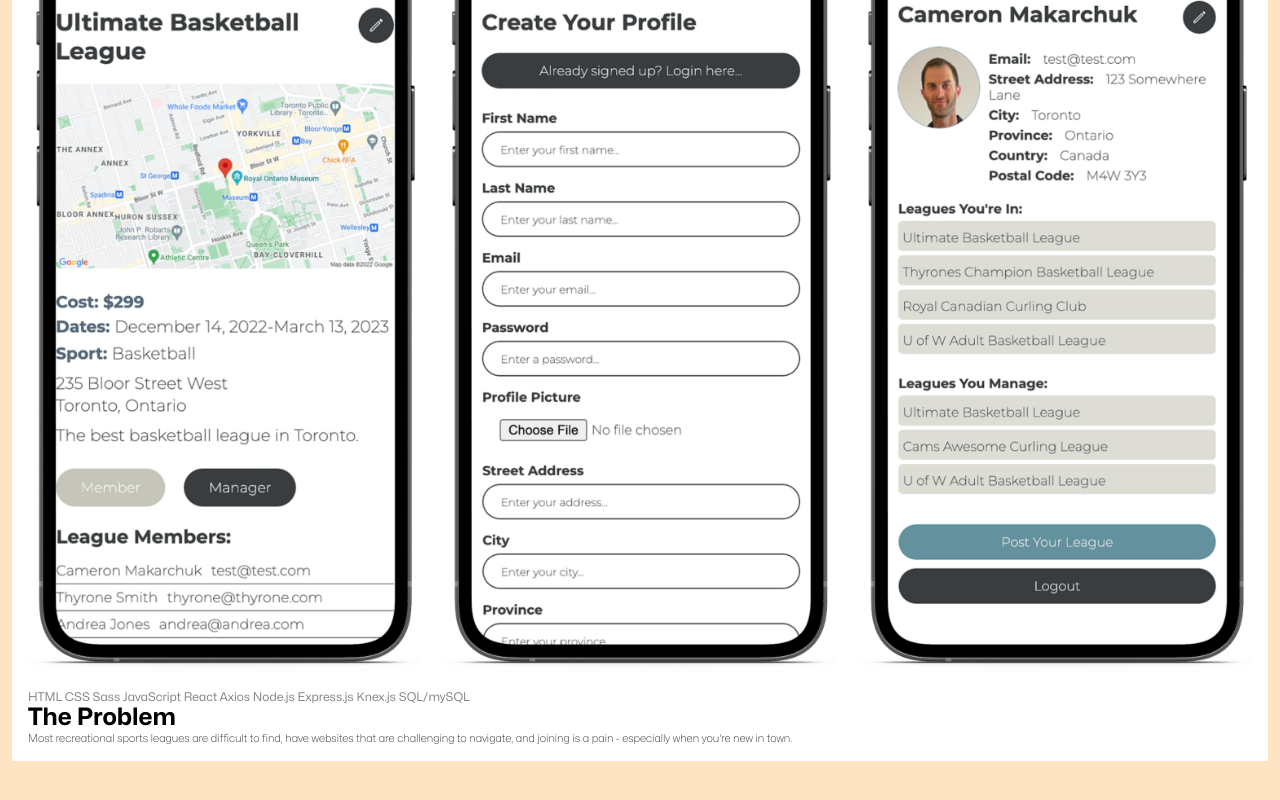
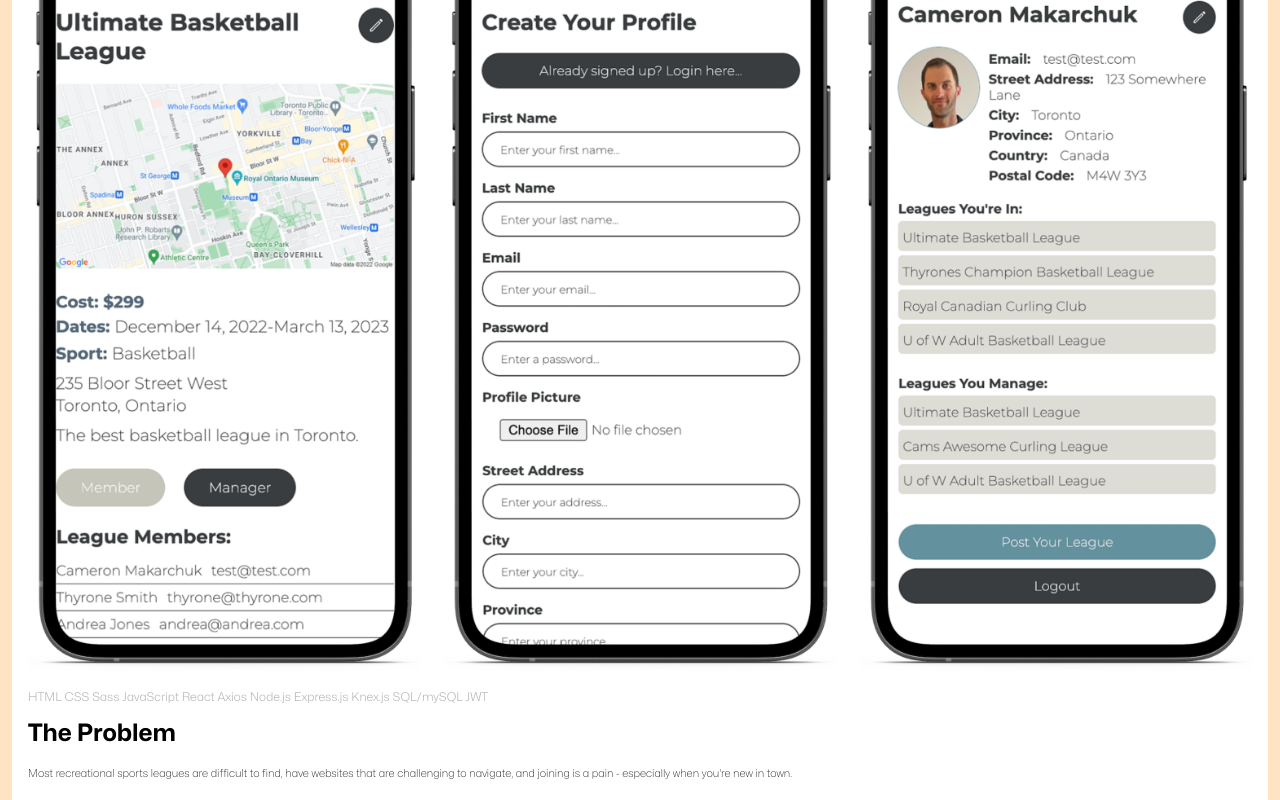
Before and after one commit to cameronmakarchuk/portfolio-site-client, a React (Create React App) app: page /projects/recleague in a window 1280 px wide. Shown: the part 259-1059 px from the top of the page. Before the commit the page ends 1020 px from the top, so only its background shows below. Built offline with nearby package versions, Linux system fonts and the light colour scheme.

Commit message:
Add initial styling for techStack and problem on ProjectHero

```diff
--- a/src/components/ProjectRecLeague/ProjectRecLeague.tsx
+++ b/src/components/ProjectRecLeague/ProjectRecLeague.tsx
@@ -37,6 +37,7 @@ export default function ProjectRecLeague(): JSX.Element {
       "Express.js",
       "Knex.js",
       "SQL/mySQL",
+      "JWT",
     ],
     mockups: [
       {
--- a/src/pages/ProjectPage/ProjectPage.scss
+++ b/src/pages/ProjectPage/ProjectPage.scss
@@ -42,11 +42,18 @@
 
     }
 
+    &__tech-stack {
+        color: lighten(gray, 20%);
+        font-weight: 300;
+    }
+
     &__problem-header {
         @include pageTitle;
+        padding: 1.0rem 0;
     }
 
     &__problem-description {
         @include bodyCopy;
+        line-height: 1.25rem;
     }
 }
```
